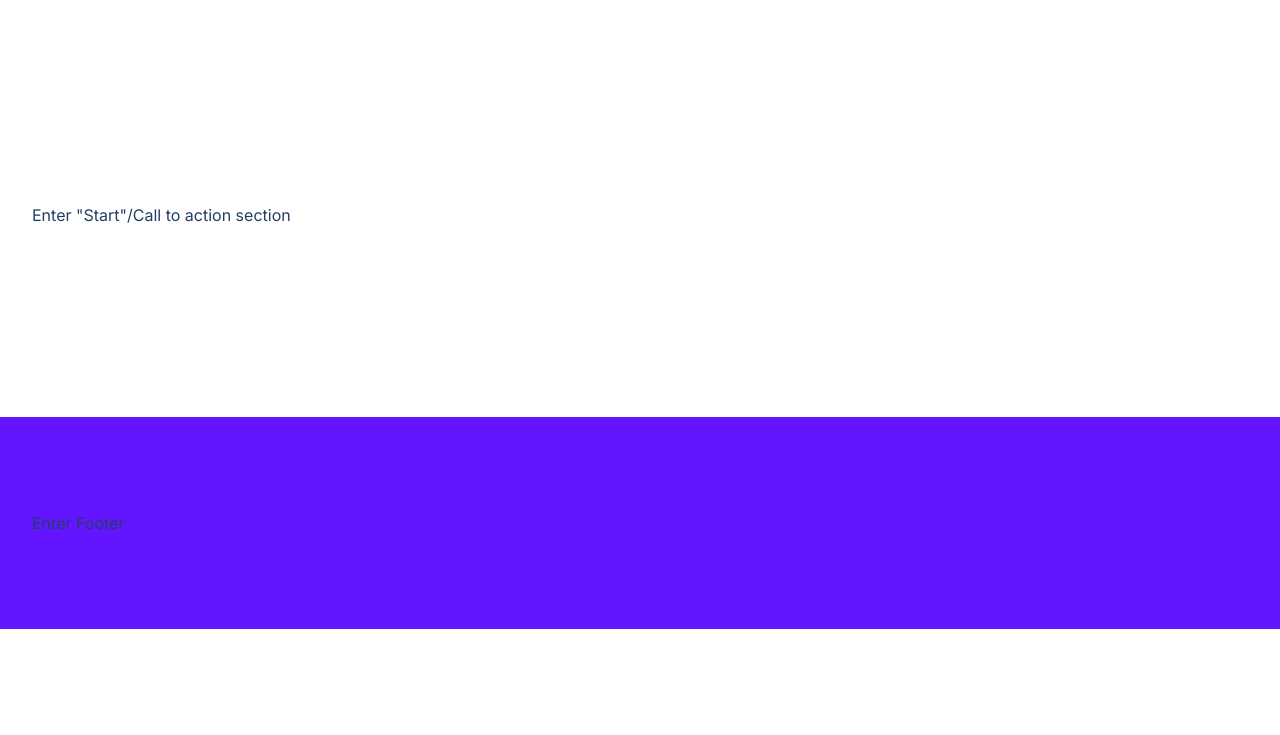
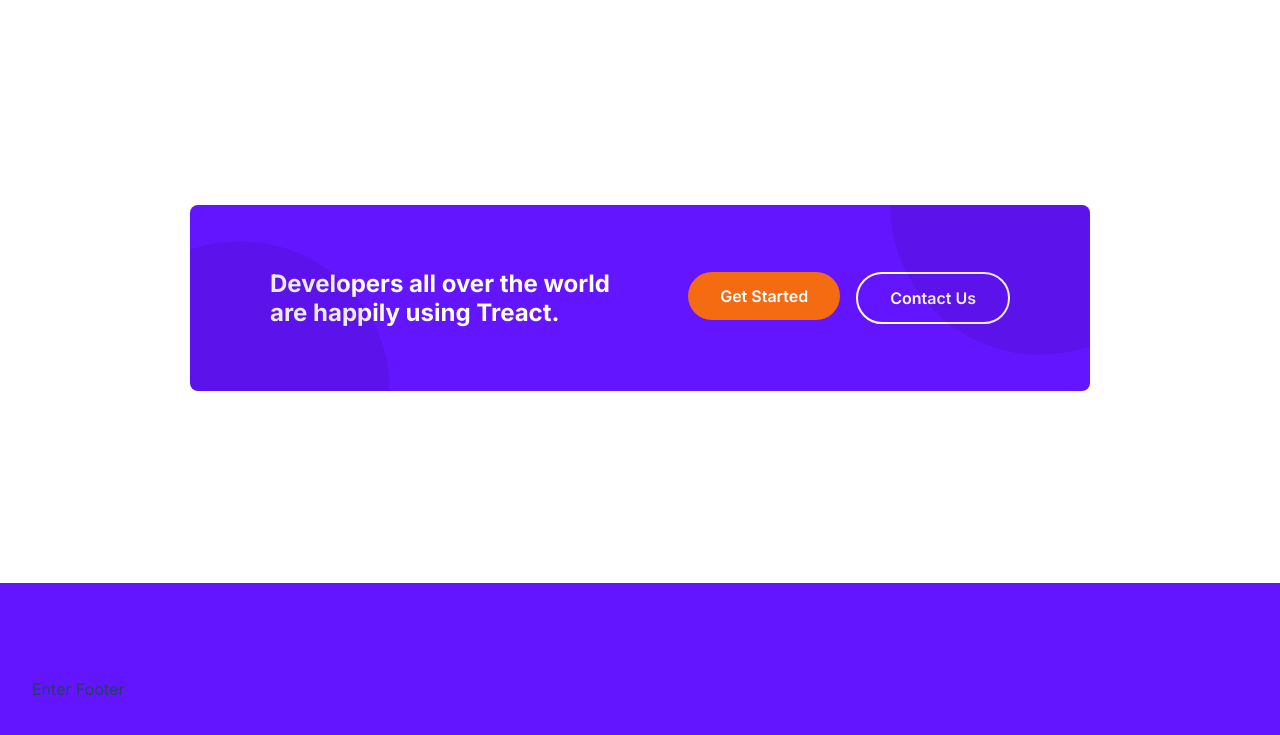
Before and after one commit to Karla-Med/treact-starter, a plain HTML site: page index.html in a window 1280 px wide. Shown: the part 5771-6506 px from the top of the page. Before the commit the page ends 6400 px from the top, so only its background shows below. Drawn offline with Linux system fonts and the light colour scheme.

Commit message:
Add call to action section

```diff
--- a/index.html
+++ b/index.html
@@ -588,7 +588,7 @@
                   Ut enim ad minim veniam, quis nostrud exercitation uliamco
                   laboris nisi ut aliquip ex ea commodo consequat.
                 </p>
-            </div>
+              </div>
               <div class="faq">
                 <summary class="faq__question">
                   Is there a subscription service to get the latest templates ?
@@ -635,7 +635,15 @@
       <section id="start">
         <div class="container">
           <div class="row">
-            <!--  -->Enter "Start"/Call to action section<!--  -->
+            <div class="start__box">
+              <h2 class="start__title">
+                Developers all over the world are happily using Treact.
+              </h2>
+              <div class="start__button">
+                <button class="start__btn">Get Started</button>
+                <button class="start__btn--contact">Contact Us</button>
+              </div>
+            </div>
           </div>
         </div>
       </section>
--- a/style.css
+++ b/style.css
@@ -796,11 +796,11 @@ FAQS ↓
 }
 
 .faq__question i {
-    transition: tranform 300ms ease;
+  transition: tranform 300ms ease;
 }
 
 .faq:hover .faq__question i {
-    transform: rotate(180deg);
+  transform: rotate(180deg);
 }
 
 .faq__answer {
@@ -814,9 +814,9 @@ FAQS ↓
 }
 
 .faq:hover .faq__answer {
-    max-height: 300px;
-    opacity: 1;
-    margin-top: 16px;
+  max-height: 300px;
+  opacity: 1;
+  margin-top: 16px;
 }
 
 .faqs__header {
@@ -852,6 +852,74 @@ START / CALL TO ACTION ↓
   position: relative;
   overflow: hidden;
 }
+
+.start__button {
+  display: flex;
+}
+
+.start__btn {
+  background-color: rgba(255, 115, 0, 0.929);
+  color: white;
+  border: none;
+  border-radius: 500px;
+  padding: 14px 32px;
+  font-size: 16px;
+  font-weight: 600;
+  cursor: pointer;
+  align-self: flex-start;
+}
+
+.start__btn--contact {
+  color: white;
+  border: 2px solid white;
+  border-radius: 500px;
+  padding: 14px 32px;
+  font-size: 16px;
+  font-weight: 600;
+  cursor: pointer;
+  background: transparent;
+  margin-left: 16px;
+}
+
+.start__box {
+  padding: 64px 80px;
+  background-color: rgb(100, 21, 255);
+  position: relative;
+  overflow: hidden;
+  display: flex;
+  justify-content: space-between;
+  align-items: center;
+  border-radius: 8px;
+  max-width: 900px;
+  margin: 0 auto;
+}
+
+.start__title {
+  color: white;
+  width: 50%;
+  font-size: 24px;
+}
+
+.start__box::before,
+.start__box::after {
+    content: "";
+    position: absolute;
+    width: 300px;
+    height: 300px;
+    border-radius: 50%;
+    background-color: rgba(0, 0, 0, 0.08);
+}
+
+.start__box::before {
+    top: -150px;
+    right: -100px;
+}
+
+.start__box::after {
+    bottom: -150px;
+    left: -100px;
+}
+
 
 /*
 
```
